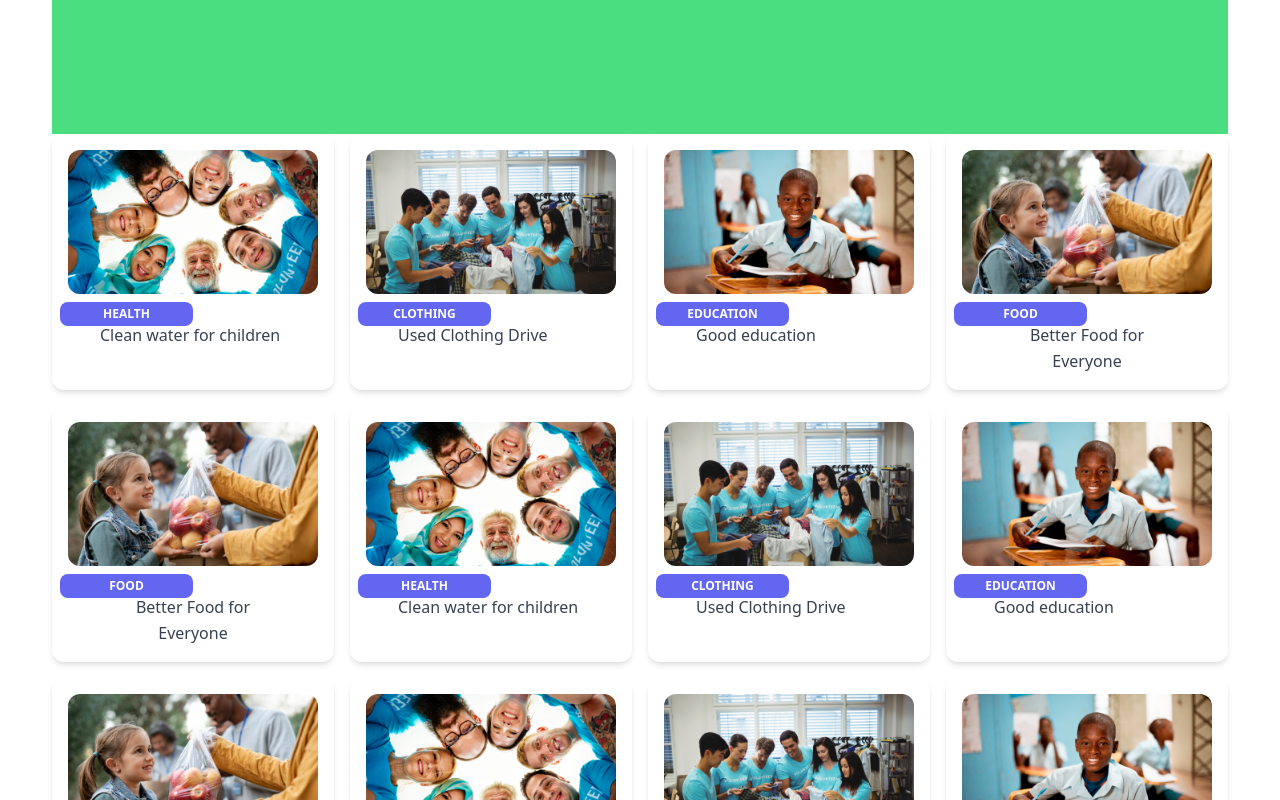
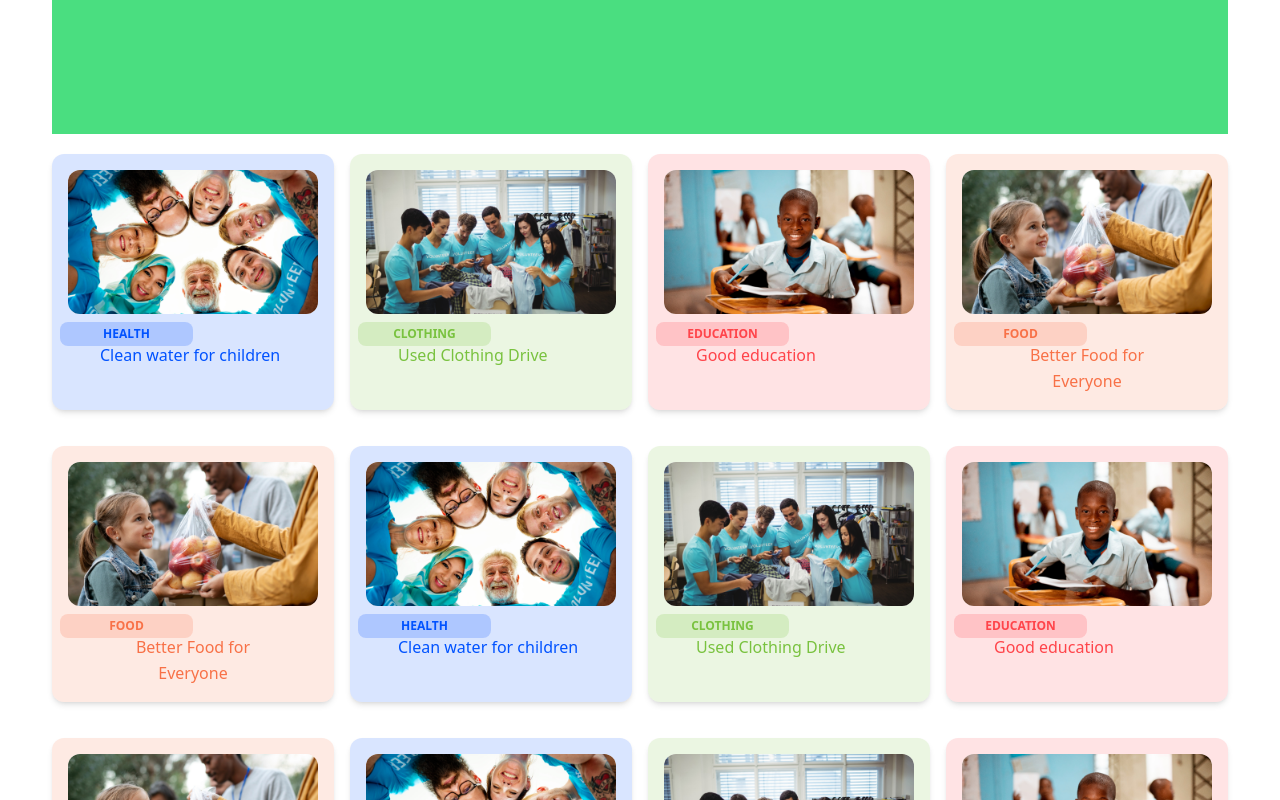
Before and after one commit to SanjidaMitu123/donation-campaign1, a React (Vite) app: page / in a window 1280 px wide. Shown: the part 580-1380 px from the top of the page. Built offline with nearby package versions, Linux system fonts and the light colour scheme.

Commit message:
cart daynamic color added

```diff
--- a/src/assets/MainCart/MainCart.jsx
+++ b/src/assets/MainCart/MainCart.jsx
@@ -7,10 +7,9 @@ const MainCart = ( {donations} ) => {
             <div className="grid grid-cols-1  md: grid-cols-2 lg:grid-cols-4 gap-4">
                 {
 
-
                     donations?.map ((donation)=>
-                    ( <div key={donation.id} className="relative flex w-69 flex-col rounded-xl bg-white bg-clip-border text-gray-700 shadow-md">
-                        <div className="relative mx-4 mt-4 h-36 overflow-hidden rounded-xl bg-white bg-clip-border text-gray-700">
+                    ( <div key={donation.id} style={{backgroundColor:donation.card_bg_color,color:donation.text_color}} className="relative flex w-69 flex-col rounded-xl mt-5 bg-clip-border text-gray-700 shadow-md">
+                        <div  className="relative mx-4 mt-4 h-36 overflow-hidden rounded-xl bg-white bg-clip-border text-gray-700">
                           <img
                             src={donation.picture}
                             className="h-full w-full object-cover"
@@ -18,7 +17,7 @@ const MainCart = ( {donations} ) => {
                         </div>
                         <div className="p-2 pt-2">
                           <button
-                            className="block bg-indigo-500 text-white w-[50%] select-none rounded-lg bg-blue-gray-900/10 py-1 px-2 text-center align-middle font-sans text-xs font-bold uppercase text-blue-gray-900 transition-all hover:scale-105 focus:scale-105 focus:opacity-[0.85] active:scale-100 active:opacity-[0.85] disabled:pointer-events-none disabled:opacity-50 disabled:shadow-none"
+                             style={{backgroundColor:donation.btn_bg_color,color:donation.text_color}} className="block text-white w-[50%] select-none rounded-lg bg-blue-gray-900/10 py-1 px-2 text-center align-middle font-sans text-xs font-bold uppercase text-blue-gray-900 transition-all hover:scale-105 focus:scale-105 focus:opacity-[0.85] active:scale-100 active:opacity-[0.85] disabled:pointer-events-none disabled:opacity-50 disabled:shadow-none"
                             type="button"
                           >
                             {donation.category}
```
